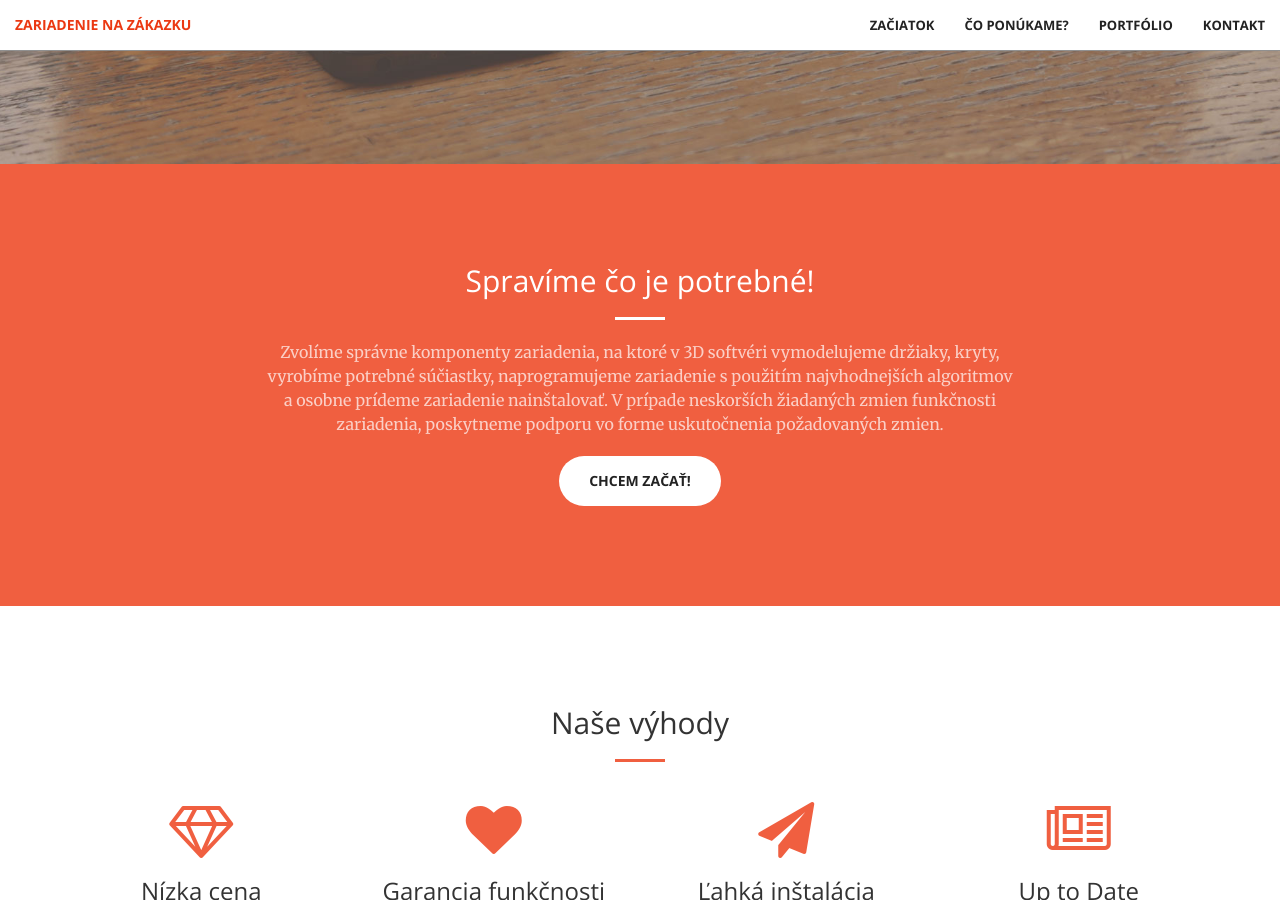
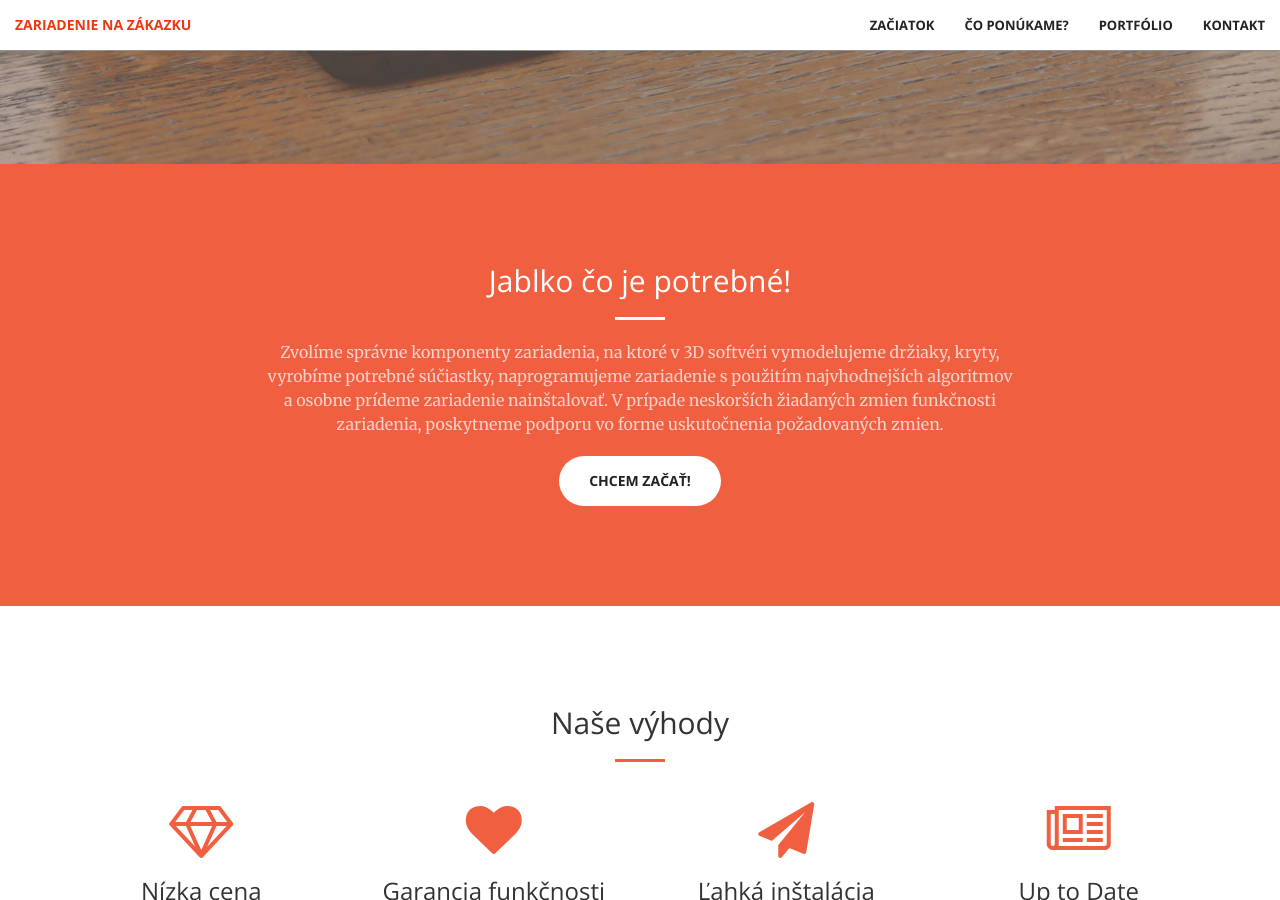
Before and after one commit to mike58smile/mike58smile.github.io, a Jekyll site: the page built from index.html, in a window 1280 px wide and 900 px high, scrolled down 736 px. Built offline with Jekyll 4.4.1, drawn with Linux system fonts in a browser that asks for light colours.

Commit message:
Update call-to-action.html

```diff
--- a/_includes/call-to-action.html
+++ b/_includes/call-to-action.html
@@ -2,7 +2,7 @@
     <div class="container">
         <div class="row">
             <div class="col-lg-8 col-lg-offset-2 text-center">
-                <h2 class="section-heading">Spravíme čo je potrebné!</h2>
+                <h2 class="section-heading">Jablko čo je potrebné!</h2>
                 <hr class="light">
                 <p class="text-faded">Zvolíme správne komponenty zariadenia, na ktoré v 3D softvéri vymodelujeme držiaky, kryty, vyrobíme potrebné súčiastky, naprogramujeme zariadenie s použitím najvhodnejších algoritmov a osobne prídeme zariadenie nainštalovať. V prípade neskorších žiadaných zmien funkčnosti zariadenia, poskytneme podporu vo forme uskutočnenia požadovaných zmien.</p>
                 <a href="#" class="btn btn-default btn-xl">Chcem začať!</a>
```
